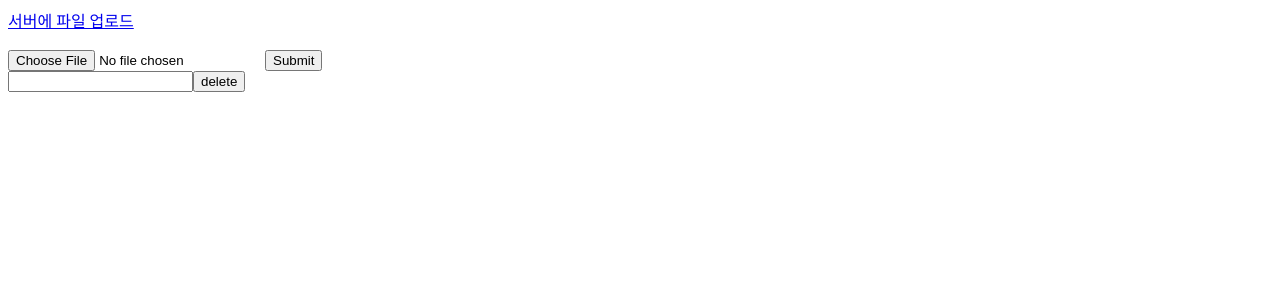
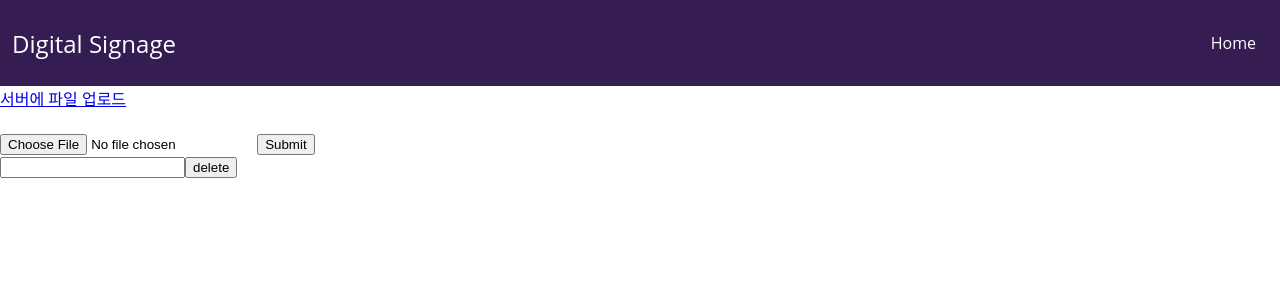
Before and after one commit to BonhyeonGu/SimpleDS_Server, a Flask app: page /file/ in a window 1280 px wide. Shown: the top 300 px of the page. Run offline with Flask 2, Linux system fonts and the light colour scheme; data that the repository does not hold is empty; some web fonts are replaced.

Commit message:
css 수정

```diff
--- a/view/static/css/server_file.css
+++ b/view/static/css/server_file.css
@@ -12,7 +12,7 @@ body {
     font-family: 'Open sans';
 }
 
-a {
+li > a {
     text-decoration: none;
     color: white;
 }
--- a/view/templates/fileIndex.html
+++ b/view/templates/fileIndex.html
@@ -5,11 +5,21 @@
 	<title>fileIndex</title>
 	<script src ="https://code.jquery.com/jquery-3.6.0.min.js"></script>
 	<script src ="https://code.jquery.com/jquery-migrate-3.3.2.js"></script>
+    <link rel="stylesheet" href=" {{ url_for('static', filename='css/server_file.css') }} ">
     <script src="{{ url_for('static', filename='js/fileIndex.js') }}"></script>
     <link rel="stylesheet" href=" {{ url_for('static', filename='css/fileIndex.css') }} ">
 </head>
 
 <body>
+    <nav class="navbar">
+        <div class="navbar__logo">
+            <i class="fa-solid fa-code"></i> <!--로고 뭐 넣어야 할 지 모르겠음 -->
+            <nav class = "mainName">Digital Signage</nav>
+        </div>
+        <ul class="navbar__menu">
+            <li><a href = "{{url_for('index')}}">Home</a></li>
+        </ul>
+    </nav>
     <a href = "{{ url_for('server.file_server')}}">서버에 파일 업로드</a><br><br>
     <form action="/file/upload" method="POST" enctype="multipart/form-data">
         <input type="file" name="file"/>
--- a/view/templates/file_server.html
+++ b/view/templates/file_server.html
@@ -19,7 +19,7 @@
     <nav class="navbar">
         <div class="navbar__logo">
             <i class="fa-solid fa-code"></i> <!--로고 뭐 넣어야 할 지 모르겠음 -->
-            <nav class = "mainName">Donga Design Code</nav>
+            <nav class = "mainName">Digital Signage</nav>
         </div>
         <ul class="navbar__menu">
             <li><a href = "{{url_for('index')}}">Home</a></li>
```
Also changed, not shown: view/templates/index.html (+10 -0 lines).
